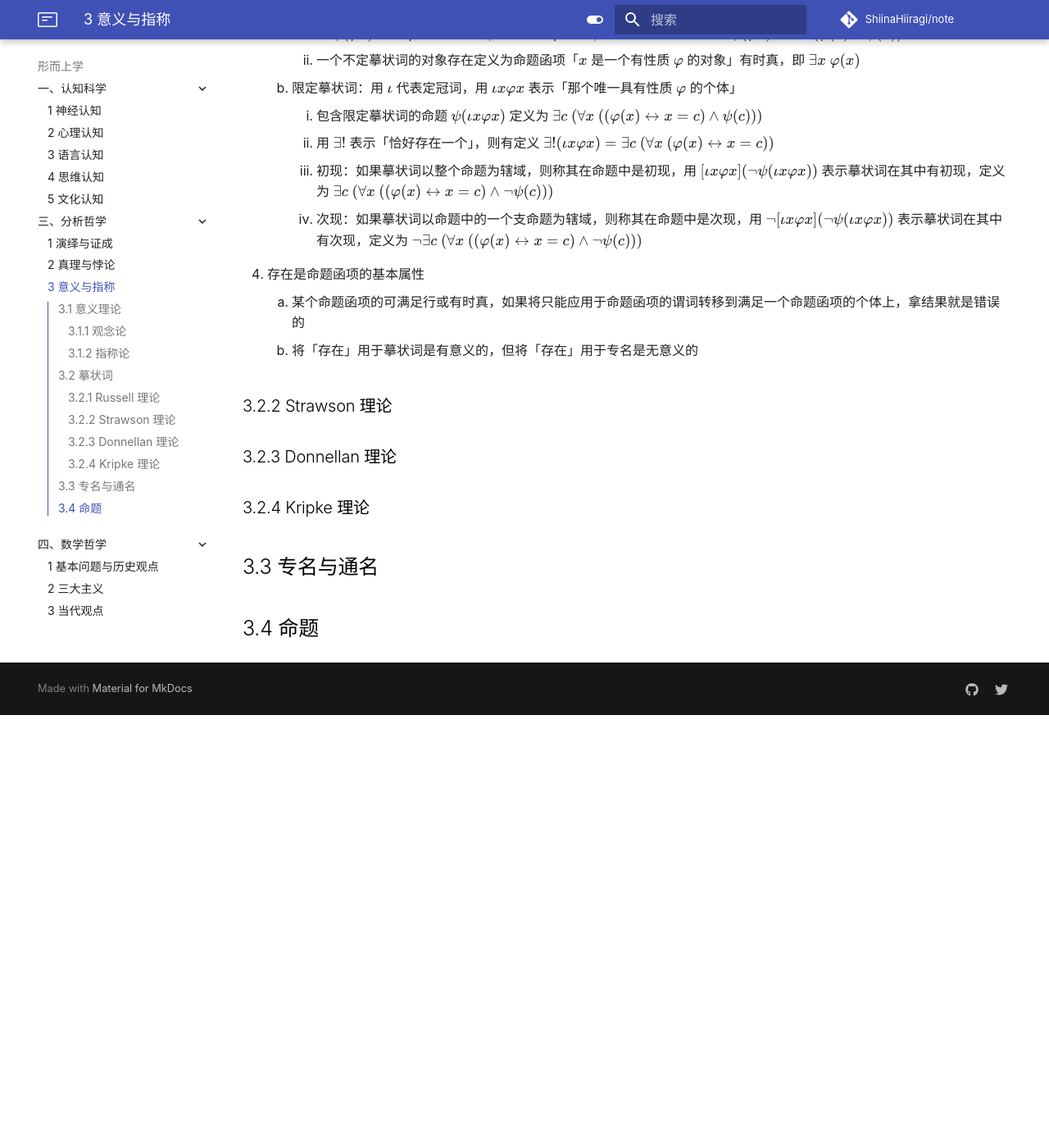
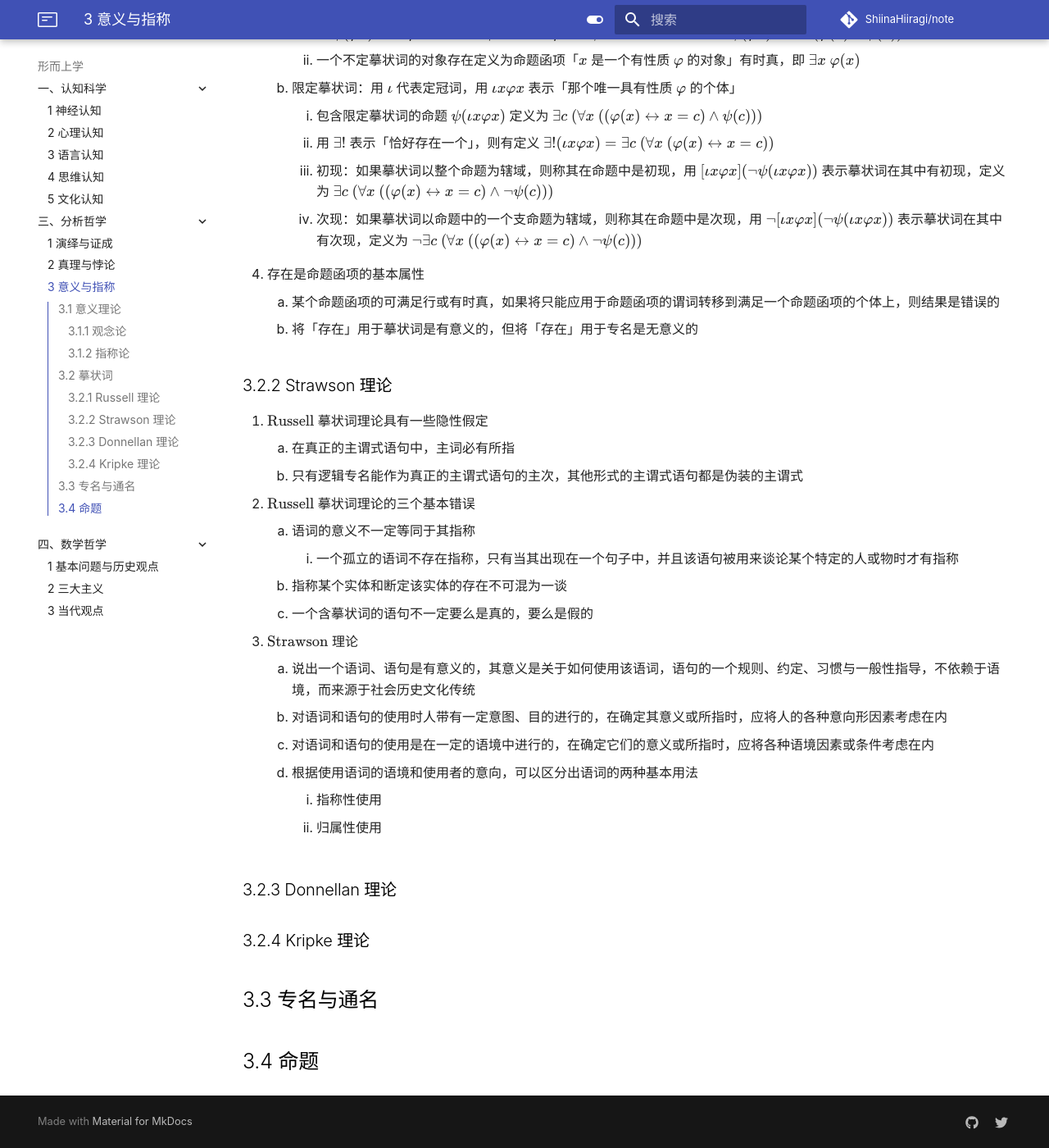
Before and after one commit to ShiinaHiiragi/note, an MkDocs documentation site: the page built from docs/meta/logic/mean.md, in a window 1280 px wide and 1400 px high, scrolled down 2905 px. Shown: the whole window at 82% size. Built offline with MkDocs 1.6.1 and Material for MkDocs 9.7.7, drawn with Linux system fonts in a browser that asks for light colours; comment, search, counter and statistics services are not loaded; before the commit the page ends 3777 px from its top, so only the background shows below that.

```diff
--- a/docs/meta/logic/mean.md
+++ b/docs/meta/logic/mean.md
@@ -79,10 +79,25 @@
         3. 初现：如果摹状词以整个命题为辖域，则称其在命题中是初现，用 $[\iota x \varphi x](\neg \psi(\iota x \varphi x))$ 表示摹状词在其中有初现，定义为 $\exists c \ (\forall x \ ((\varphi(x) \leftrightarrow x = c) \wedge \neg \psi(c)))$
         4. 次现：如果摹状词以命题中的一个支命题为辖域，则称其在命题中是次现，用 $\neg [\iota x \varphi x](\neg \psi(\iota x \varphi x))$ 表示摹状词在其中有次现，定义为 $\neg \exists c \ (\forall x \ ((\varphi(x) \leftrightarrow x = c) \wedge \neg \psi(c)))$
 4. 存在是命题函项的基本属性
-    1. 某个命题函项的可满足行或有时真，如果将只能应用于命题函项的谓词转移到满足一个命题函项的个体上，拿结果就是错误的
+    1. 某个命题函项的可满足行或有时真，如果将只能应用于命题函项的谓词转移到满足一个命题函项的个体上，则结果是错误的
     2. 将「存在」用于摹状词是有意义的，但将「存在」用于专名是无意义的
 
 ### 3.2.2 Strawson 理论
+1. $\text{Russell}$ 摹状词理论具有一些隐性假定
+    1. 在真正的主谓式语句中，主词必有所指
+    2. 只有逻辑专名能作为真正的主谓式语句的主次，其他形式的主谓式语句都是伪装的主谓式
+2. $\text{Russell}$ 摹状词理论的三个基本错误
+    1. 语词的意义不一定等同于其指称
+        1. 一个孤立的语词不存在指称，只有当其出现在一个句子中，并且该语句被用来谈论某个特定的人或物时才有指称
+    2. 指称某个实体和断定该实体的存在不可混为一谈
+    3. 一个含摹状词的语句不一定要么是真的，要么是假的
+3. $\text{Strawson}$ 理论
+    1. 说出一个语词、语句是有意义的，其意义是关于如何使用该语词，语句的一个规则、约定、习惯与一般性指导，不依赖于语境，而来源于社会历史文化传统
+    2. 对语词和语句的使用时人带有一定意图、目的进行的，在确定其意义或所指时，应将人的各种意向形因素考虑在内
+    3. 对语词和语句的使用是在一定的语境中进行的，在确定它们的意义或所指时，应将各种语境因素或条件考虑在内
+    4. 根据使用语词的语境和使用者的意向，可以区分出语词的两种基本用法
+        1. 指称性使用
+        2. 归属性使用
 
 ### 3.2.3 Donnellan 理论
 
```
Also changed, not shown: docs/index.md (+21 -1 lines).
